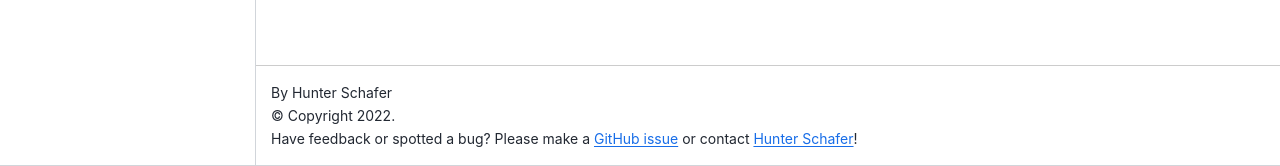
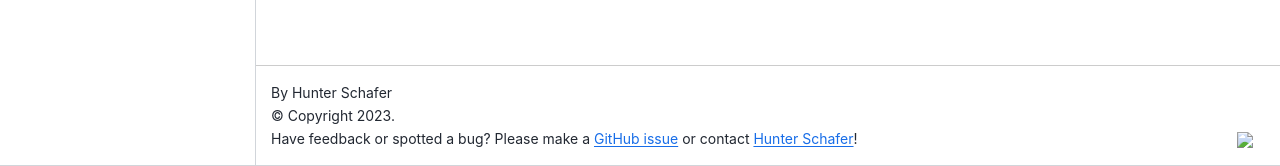
Before and after one commit to animlbook/AnIML, a Jupyter Book: the page built from book_source/source/acknowledgements.md, in a window 1280 px wide. Shown: the part 734-900 px from the top of the page. Built offline with Jupyter Book 1.0.4 settings and Sphinx 7.4.7 and the Sphinx Book theme 1.1.4, drawn with Linux system fonts in a browser that asks for light colours; comment, search, counter and statistics services are not loaded.

Commit message:
Add analytics

```diff
--- a/book_source/source/_config.yml
+++ b/book_source/source/_config.yml
@@ -1,8 +1,8 @@
 #######################################################################################
 # Book settings
-title: "<b><i>AnIML</i></b><br/> Another Introduction to Machine Learning"
+title: "AnIML: Another Introduction to Machine Learning"
 author: "Hunter Schafer"
-copyright: "2022"
+copyright: "2023"
 logo: _static/logo.png
 
 #######################################################################################
@@ -29,14 +29,20 @@
   # Kind of a hack, but I have to hardcode the GitHub URL to get this to work :(
   extra_navbar: '<a href="https://hschafer.github.io/AnIML/acknowledgements.html">Acknowledgements</a><br/>Powered by <a href="https://jupyterbook.org">Jupyter Book</a>'
   extra_footer: |
-    Have feedback or spotted a bug? Please make a <a href="https://github.com/hschafer/AnIML/issues">GitHub issue</a>
-    or contact <a href="https://homes.cs.washington.edu/~hschafer/">Hunter Schafer</a>!
-
-    <div>
+    <div style="float: right">
       <!-- 100% privacy friendly analytics -->
       <script async defer src="https://scripts.simpleanalyticscdn.com/latest.js"></script>
       <noscript><img src="https://queue.simpleanalyticscdn.com/noscript.gif" alt="" referrerpolicy="no-referrer-when-downgrade" /></noscript>
+      <a href="https://simpleanalytics.com/?utm_source=&utm_content=badge" referrerpolicy="origin" target="_blank"><picture><source srcset="https://simpleanalyticsbadges.com/?mode=dark" media="(prefers-color-scheme: dark)" /><img src="https://simpleanalyticsbadges.com/?mode=light" loading="lazy" referrerpolicy="no-referrer" crossorigin="anonymous" /></picture></a>
     </div>
+
+    <div>
+      <p>
+        Have feedback or spotted a bug? Please make a <a href="https://github.com/hschafer/AnIML/issues">GitHub issue</a>
+        or contact <a href="https://homes.cs.washington.edu/~hschafer/">Hunter Schafer</a>!
+      </p>
+    </div>
+
 
   comments:
     utterances:
```
